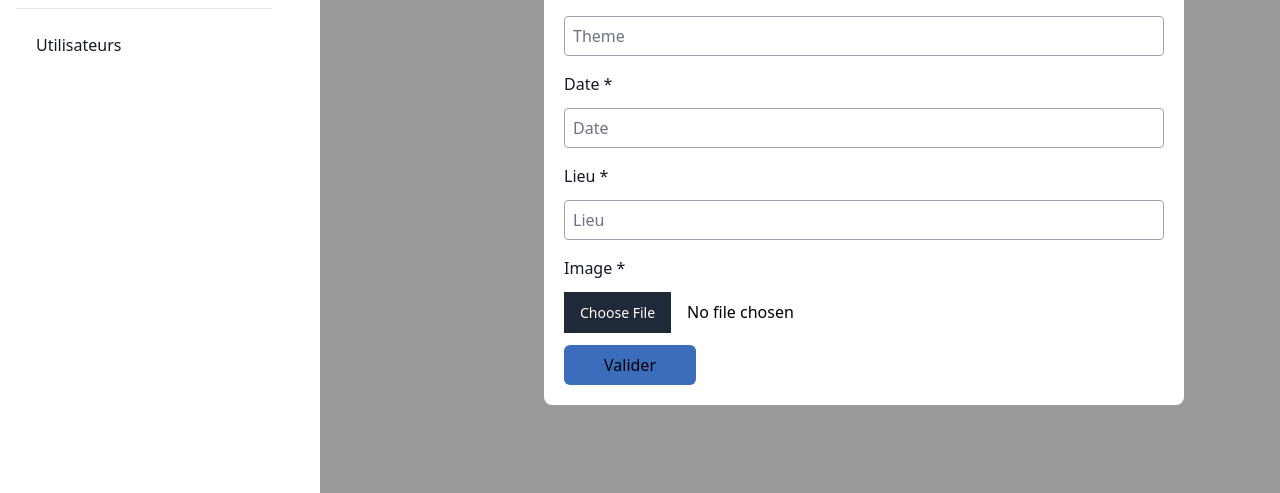
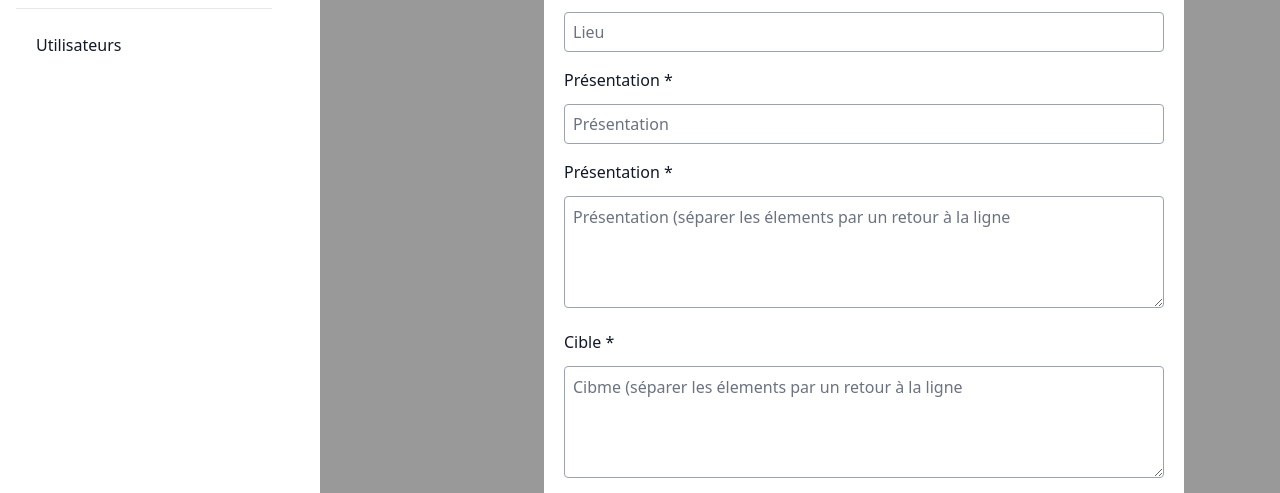
Before and after one commit to Abdel-Kader/sonni-website, a React (Create React App) app: page /admin/seminaires in a window 1280 px wide. Both pictures are taken after a click on the button "Ajouter un séminaire". Shown: the part 304-797 px from the top of the page. Built offline with nearby package versions, Linux system fonts and the light colour scheme; no server answers; the database is empty.

Commit message:
admin semianire

```diff
--- a/src/components/admin/Item.tsx
+++ b/src/components/admin/Item.tsx
@@ -1,24 +1,43 @@
 import React from 'react';
-import {Link} from "react-router-dom";
+import {CalendarIcon, MapPinIcon} from "@heroicons/react/16/solid";
+
 
 function Item({title, date, lieu, img, animateur}: {title: string, date: string, lieu: string, img?: string, animateur?:string}) {
     return (
         <div className="shadow-xl flex items-center flex-col  border-black max-sm:mt-10">
             {
                 img &&
-                <img src={img} className="w-full h-48" alt={'img'}/>
+                <img src={img} className="w-full h-40" alt={'img'}/>
             }
             <div className="flex flex-col w-full p-2">
                 <span className="font-medium text-primary text-center mt-4">{title}</span>
-                <span className="text-gray-500 lg:text-[12px] text-justify mt-4">{date}</span>
-                <span className="text-gray-500 lg:text-[12px] text-justify mt-4">{lieu}</span>
+                <span className="text-gray-500 flex text-justify mt-4"><CalendarIcon height={18} style={{marginRight: 5,marginTop:4}}/>{date}</span>
+                <span className="text-gray-500 text-justify mt-4 flex"><MapPinIcon height={18} style={{marginRight: 5, marginTop:4}}/> {lieu}</span>
                 {animateur && <span className="text-gray-500 lg:text-[12px] text-justify mt-4">{animateur}</span>}
             </div>
             <div
                 className="flex flex-row w-full items-center self-center border-t-gray-300 border justify-between  align-bottom">
                 <button
-                      className="text-white bg-primary text-xs h-10 self-center  items-center hover:text-white p-2 text-center">
+                    className="text-white bg-primary text-xs h-10 self-center flex items-center hover:text-white p-2 text-center">
+                    <svg xmlns="http://www.w3.org/2000/svg" fill="none" viewBox="0 0 24 24" strokeWidth={1.5}
+                         stroke="currentColor" className="size-4">
+                        <path strokeLinecap="round" strokeLinejoin="round"
+                              d="m16.862 4.487 1.687-1.688a1.875 1.875 0 1 1 2.652 2.652L10.582 16.07a4.5 4.5 0 0 1-1.897 1.13L6 18l.8-2.685a4.5 4.5 0 0 1 1.13-1.897l8.932-8.931Zm0 0L19.5 7.125M18 14v4.75A2.25 2.25 0 0 1 15.75 21H5.25A2.25 2.25 0 0 1 3 18.75V8.25A2.25 2.25 0 0 1 5.25 6H10"/>
+                    </svg>
+
                     Modifier
+                </button>
+                <button
+                    className="text-white bg-secondary text-xs h-10 items-center hover:text-white p-2 text-center flex">
+                    <svg xmlns="http://www.w3.org/2000/svg" fill="none" viewBox="0 0 24 24" strokeWidth={1.5}
+                         stroke="currentColor" className="size-4">
+                        <path strokeLinecap="round" strokeLinejoin="round"
+                              d="M2.036 12.322a1.012 1.012 0 0 1 0-.639C3.423 7.51 7.36 4.5 12 4.5c4.638 0 8.573 3.007 9.963 7.178.07.207.07.431 0 .639C20.577 16.49 16.64 19.5 12 19.5c-4.638 0-8.573-3.007-9.963-7.178Z"/>
+                        <path strokeLinecap="round" strokeLinejoin="round" d="M15 12a3 3 0 1 1-6 0 3 3 0 0 1 6 0Z"/>
+                    </svg>
+
+
+                    Détail
                 </button>
                 <button
                     className="text-white bg-red-800 text-xs h-10 items-center hover:text-white p-2 text-center flex">
--- a/src/components/admin/Modal.tsx
+++ b/src/components/admin/Modal.tsx
@@ -8,11 +8,11 @@ type ModalProps = {
 export const Modal = ({ show, onClose, children }: ModalProps) => {
     return show ? (
         <div
-            className="fixed flex items-center self-center justify-center h-full w-full bg-black/40 overflow-auto"
+            className="fixed flex items-center self-center justify-center h-[95%] w-full bg-black/40 overflow-y-scroll pt-24"
             onClick={onClose}
         >
             <div
-                className="w-[50%] mr-[15%] p-5 bg-white rounded-lg"
+                className="w-[50%] mr-[15%] p-5 bg-white rounded-lg  "
                 onClick={(e) => {
                     e.stopPropagation();
                 }}
--- a/src/pages/admin/seminaires/Seminaire.tsx
+++ b/src/pages/admin/seminaires/Seminaire.tsx
@@ -8,13 +8,17 @@ type formType = {
     theme: string,
     date: string,
     lieu: string,
-    img: string | undefined
+    img: string | undefined,
+    presentation: string[],
+    cible: string[],
+    objectifs: string[]
+    program?: string[]
 }
 
 function Seminaire() {
     const [showModal, setShowModal] = useState(false);
     const [seminaires, setSeminaires] = useState<any[]>([])
-    const [form, setForm] = useState<formType>({theme: '', date: '', lieu: '', img: ''})
+    const [form, setForm] = useState<formType>({theme: '', date: '', lieu: '', img: '', presentation: [], cible:[], objectifs: [], program: []})
 
     useEffect(() => {
         const fetchSemianires = async () => {
@@ -22,7 +26,6 @@ function Seminaire() {
             const semianires = await getDocs(collection(db, "seminaires"));
             semianires.forEach((doc) => {
                 list.push({id: doc.id, ...doc.data()})
-                console.log(doc.id, doc.data())
             })
 
             setSeminaires(list)
@@ -40,6 +43,18 @@ function Seminaire() {
         if (form.theme && form.lieu && form.date) {
             await addDoc(collection(db, "seminaires"), {...form, timestamps: serverTimestamp()})
         } else alert('Veuillez remplir tous les champs')
+    }
+
+    const onChange = (e: any) => {
+        const arrayFromTextarea = e.target.value.split(/\r?\n/);
+        console.log(arrayFromTextarea)
+        setForm({
+                ...form,
+            cible: arrayFromTextarea
+        })
+        console.log(e.target.name)
+
+
     }
 
     function convert2base64(e: React.ChangeEvent<HTMLInputElement>) {
@@ -104,6 +119,41 @@ function Seminaire() {
                             />
                         </div>
                         <div>
+                            <p className="mb-3 text-left font-medium !text-gray-900">Présentation *</p>
+                            <input
+                                placeholder="Présentation"
+                                name="presentation"
+                                required
+                                className="focus:border-t-gray-900 text-gray min-w-full h-10 rounded border-[1.5px] border-gray-400 p-2"
+                                onChange={e => setForm({...form, lieu: e.target.value})}
+
+                            />
+                        </div>
+                        <div>
+                            <p className="mb-3 text-left font-medium !text-gray-900">Présentation *</p>
+                            <textarea
+                                placeholder="Présentation (séparer les élements par un retour à la ligne"
+                                name="presentation"
+                                required
+                                className="focus:border-t-gray-900 text-gray min-w-full h-28 rounded border-[1.5px] border-gray-400 p-2"
+                                onChange={e => setForm({...form, lieu: e.target.value})}
+
+                            >
+                            </textarea>
+                        </div>
+                        <div>
+                            <p className="mb-3 text-left font-medium !text-gray-900">Cible *</p>
+                            <textarea
+                                placeholder="Cibme (séparer les élements par un retour à la ligne"
+                                name="cible"
+                                required
+                                className="focus:border-t-gray-900 text-gray min-w-full h-28 rounded border-[1.5px] border-gray-400 p-2"
+                                onChange={(e)=> onChange(e)}
+
+                            >
+                            </textarea>
+                        </div>
+                        <div>
                             <p className="mb-3 text-left font-medium !text-gray-900">Image *</p>
                             <input
                                 placeholder="img"
@@ -113,9 +163,9 @@ function Seminaire() {
                                 required
                                 onChange={e => convert2base64(e)}
 
-                             alt='img'/>
+                                alt='img'/>
                         </div>
-                        {form.img && <img className="h-48 w-48" src={form.img} alt='img'/> }
+                        {form.img && <img className="h-48 w-48" src={form.img} alt='img'/>}
 
                     </div>
 
```
